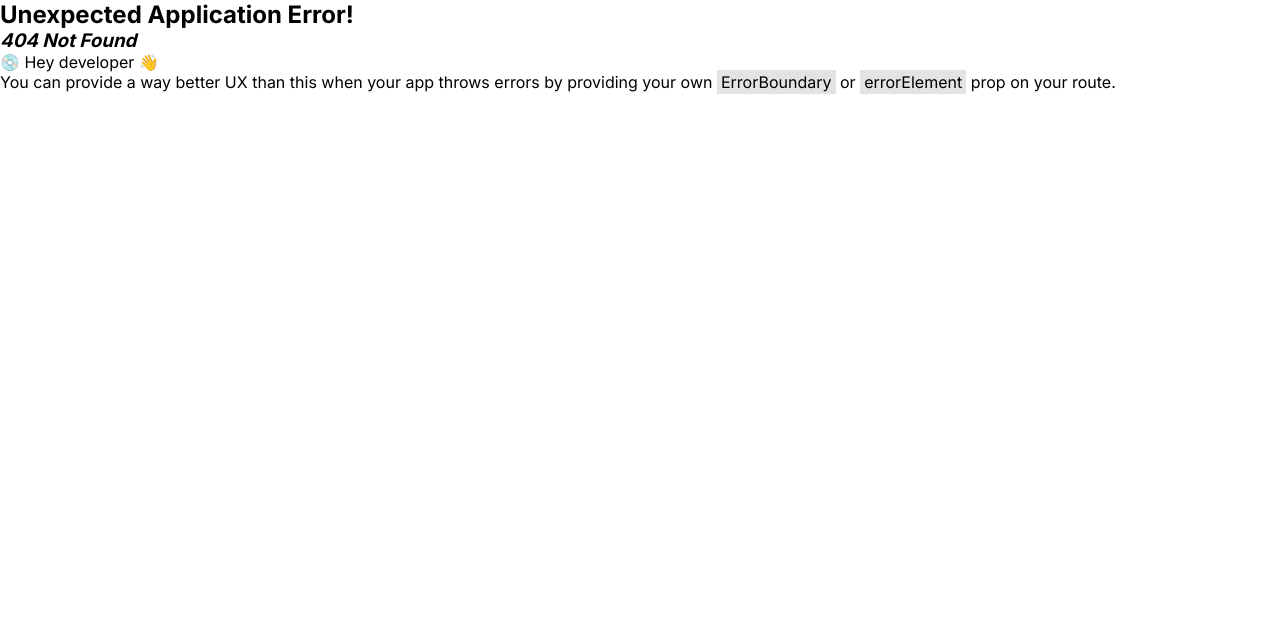
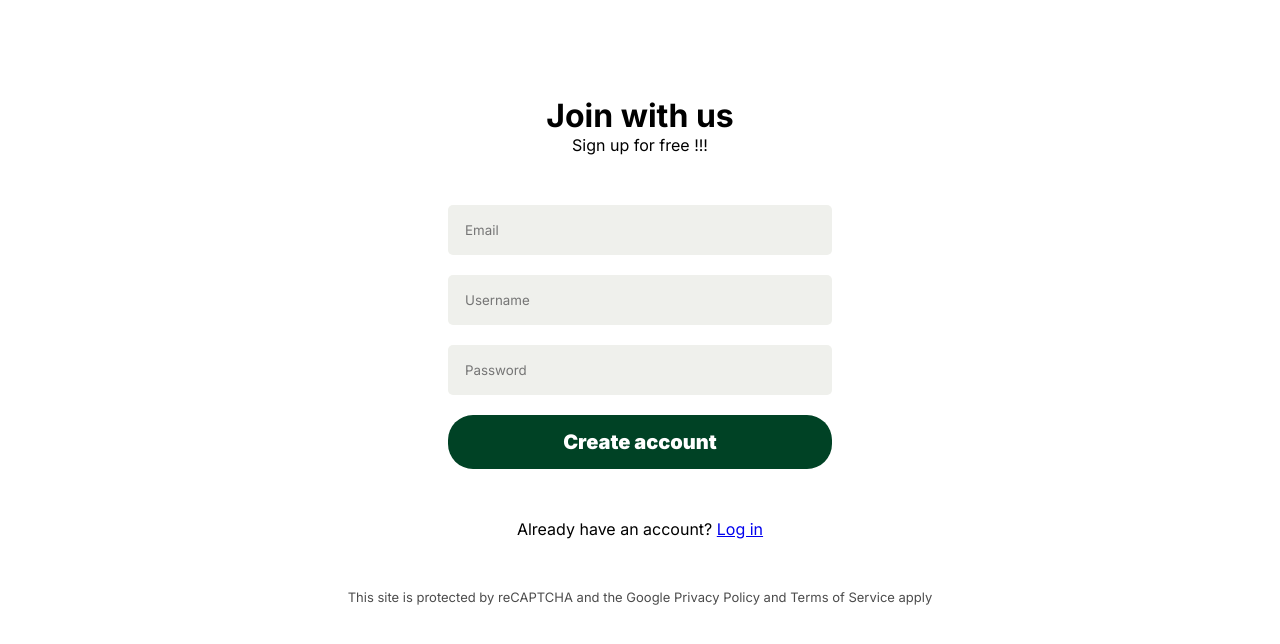
Before and after one commit to patto220048/IG22-qr-link, a React (Vite) app in the folder fontend/: page /register/signup in a window 1280 px wide. Before the commit this address had no page. Shown: the top 644 px of the page. Built offline with nearby package versions, Linux system fonts and the light colour scheme.

Commit message:
add login, sign up page

```diff
--- a/fontend/src/base/_color.scss
+++ b/fontend/src/base/_color.scss
@@ -4,3 +4,4 @@ $text_color_soft: #FFB000;
 $text_color_soft_2 : #FFCF9D;
 $text_color_soft_3 : #696d61;
 $text_hover_color: #eff0ec;
+$white : #ffffff
--- a/fontend/src/layouts/nav/Navbar.jsx
+++ b/fontend/src/layouts/nav/Navbar.jsx
@@ -1,3 +1,4 @@
+import { Link } from 'react-router-dom';
 import './navbav.scss';
 // import './navbar.css'
 function Navbar() {
@@ -11,8 +12,8 @@ function Navbar() {
                     <li className="nav-link_items">About</li>
                 </ul>
                 <div className="register">
-                    <button className="btn login ">Login</button>
-                    <button className="btn signup">Sign Up</button>
+                    <Link to="/register/login"><button className="btn login ">Login</button></Link>
+                    <Link to="/register/signup"><button className="btn signup">Sign Up</button></Link>
                 </div>
             </div>
         </div>
--- a/fontend/src/pages/home/Home.scss
+++ b/fontend/src/pages/home/Home.scss
@@ -28,7 +28,7 @@
                     padding: 18px;
                     width: 40%;
                     border-radius: 25px;
-                    border: 2px solid transparent ;
+                    // border: 2px solid transparent;
                     transition: ease 0.2s;
                     &:focus{
                         border: 2px solid rgb(0, 0, 0);
--- a/fontend/src/pages/register/login/Login.jsx
+++ b/fontend/src/pages/register/login/Login.jsx
@@ -1,10 +1,31 @@
-import './Login.scss'
-
+import { Link } from 'react-router-dom';
+import './Login.scss';
 
 function Login() {
     return (
-        <></>
-     );
+        <div className="login">
+            <div className="login-container">
+                <div className="login-title">
+                    <h1>Wellcome back</h1>
+                    <p>Login in your bio !!!</p>
+                </div>
+
+                <form  method="post" className="form-group">
+                    <input className="login-input" type="text" name="email" id="email" placeholder='Email' />
+                    {/* <p className="input-err">12</p> */}
+
+                    <input className="login-input" type="password" name="password" id="password" placeholder='Password'/>
+                    {/* <p className="input-err">12</p> */}
+
+                    <button className="login-btn" type="sumit">
+                        Login
+                    </button>
+                </form>
+                <p className='login-direct'>Don't have an account? <Link to="/register/signup" >Sign up</Link></p>
+                <p className='login-protected'>This site is protected by reCAPTCHA and the Google Privacy Policy and Terms of Service apply</p>
+            </div>
+        </div>
+    );
 }
 
 export default Login;
--- a/fontend/src/pages/register/login/Login.scss
+++ b/fontend/src/pages/register/login/Login.scss
@@ -0,0 +1,56 @@
+@import "../../../base/color";
+.login{
+    .login-container{
+        height: 700px;
+        display: flex;
+        flex-direction: column;
+        justify-content: center;
+        align-items: center;
+        gap: 50px;
+        .login-title{
+            text-align: center;
+        }
+        .form-group{
+            display: flex;
+            flex-direction: column;
+            gap: 20px;
+            width: 30%;
+            .login-input{
+                padding: 15px;
+                border-radius: 5px;
+                background-color: $text_hover_color;
+                border: 2px solid transparent;
+                &:hover{
+                    border: 2px solid $text_color_soft_2;
+                }
+                &:focus{
+                    border: 2px solid black;
+                }
+            }
+            .login-btn{
+                padding: 15px;
+                font-size: 20px;
+                font-weight: 900;
+                background-color: $background_color;
+                color: $white;
+                border-radius: 25px;
+                transition: all 0.3s ease;
+                &:hover{
+                    background-color: rgba($color:$background_color , $alpha: 0.9);
+                    transform: scale(1.01);
+                }
+
+            }
+            .input-err{
+                color: red;
+            }
+        }
+        .login-direct{
+
+        }
+        .login-protected{
+            font-size: 13px;
+            opacity: 0.7;
+        }
+    }
+}
--- a/fontend/src/pages/register/signup/Signup.jsx
+++ b/fontend/src/pages/register/signup/Signup.jsx
@@ -1,10 +1,33 @@
-import './Signup.scss'
-
+import { Link } from 'react-router-dom';
+import './Signup.scss';
 
 function Signup() {
     return (
-        <></>
-     );
+        <div className="signup">
+            <div className="signup-container">
+                <div className="signup-title">
+                    <h1>Join with us</h1>
+                    <p>Sign up for free !!!</p>
+                </div>
+
+                <form  method="post" className="form-group">
+                    <input className="signup-input" type="email" name="email" id="email" placeholder='Email' />
+                    {/* <p className="input-err">12</p> */}
+                    <input className="signup-input" type="text" name="username" id="username" placeholder='Username'/>
+                    {/* <p className="input-err">12</p> */}
+
+                    <input className="signup-input" type="password" name="password" id="password" placeholder='Password'/>
+                    {/* <p className="input-err">12</p> */}
+
+                    <button className="signup-btn" type="sumit">
+                        Create account
+                    </button>
+                </form>
+                <p className='signup-direct'>Already have an account? <Link to="/register/login">Log in</Link></p>
+                <p className='signup-protected'>This site is protected by reCAPTCHA and the Google Privacy Policy and Terms of Service apply</p>
+            </div>
+        </div>
+    );
 }
 
 export default Signup;
--- a/fontend/src/pages/register/signup/Signup.scss
+++ b/fontend/src/pages/register/signup/Signup.scss
@@ -0,0 +1,55 @@
+@import "../../../base/color";
+.signup{
+    .signup-container{
+        height: 700px;
+        display: flex;
+        flex-direction: column;
+        justify-content: center;
+        align-items: center;
+        gap: 50px;
+        .signup-title{
+            text-align: center;
+        }
+        .form-group{
+            display: flex;
+            flex-direction: column;
+            gap: 20px;
+            width: 30%;
+            .signup-input{
+                padding: 15px;
+                border-radius: 5px;
+                background-color: $text_hover_color;
+                border: 2px solid transparent;
+                &:hover{
+                    border: 2px solid $text_color_soft_2;
+                }
+                &:focus{
+                    border: 2px solid black;
+                }
+            }
+            .signup-btn{
+                padding: 15px;
+                font-size: 20px;
+                font-weight: 900;
+                background-color: $background_color;
+                color: $white;
+                border-radius: 25px;
+                transition: all 0.3s ease;
+                &:hover{
+                    background-color: rgba($color:$background_color , $alpha: 0.9);
+                    transform: scale(1.01);
+                }
+            }
+            .input-err{
+                color: red;
+            }
+        }
+        .signup-direct{
+
+        }
+        .signup-protected{
+            font-size: 13px;
+            opacity: 0.7;
+        }
+    }
+}
```
Also changed, not shown: fontend/src/App.jsx (+11 -0 lines).
